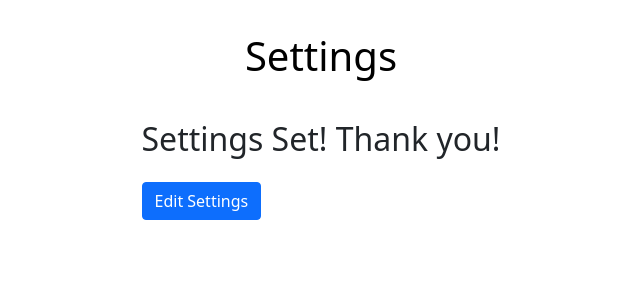
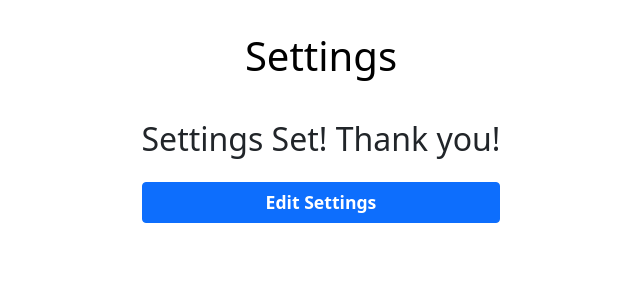
Before and after one commit to LeopoldJr/privacy_concerns, a React (Create React App) app: page /Confirmation in a window 1280 px wide. Shown: the top 300 px of the page, without its empty margins (319-959 px from the left). Built offline with nearby package versions, Linux system fonts and the light colour scheme.

Commit message:
fixed button placement and font

```diff
--- a/src/styling/Confirmation.css
+++ b/src/styling/Confirmation.css
@@ -1,7 +1,12 @@
 .Confirmation{
     padding-top: 2rem;
+    display: flex;
+    flex-flow: column nowrap;
+    justify-content: center;
 }
 
 .return-button{
     margin-top: 1rem;
+    font-size: 110%;
+    font-weight: bold;
 }
--- a/src/styling/Questionaire.css
+++ b/src/styling/Questionaire.css
@@ -33,7 +33,7 @@
 .save-button-div{
     display: flex;
     flex-flow: row nowrap;
-    justify-content: c
+    justify-content: center;
 
 
 }
```
